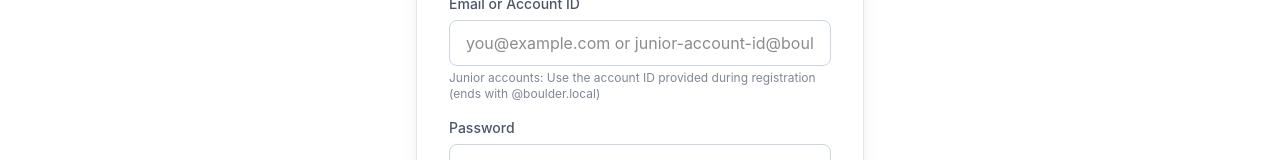
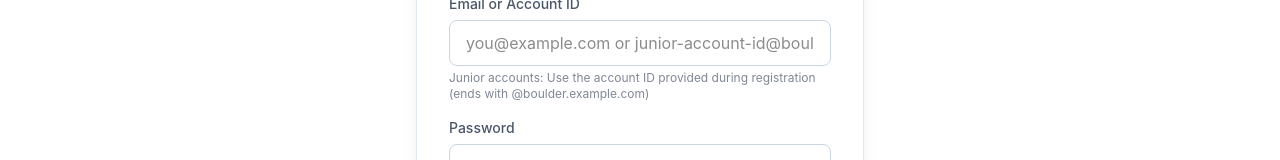
Before and after one commit to angus-cummings/climbing-tracker, a Next.js app: page / in a window 1280 px wide. Shown: the part 319-479 px from the top of the page. Built offline with nearby package versions, Linux system fonts and the light colour scheme; no server answers.

Commit message:
junior email

```diff
--- a/app/page.tsx
+++ b/app/page.tsx
@@ -65,7 +65,7 @@ export default function LoginPage() {
                 type="email"
                 value={email}
                 onChange={e => setEmail(e.target.value)}
-                placeholder="you@example.com or junior-account-id@boulder.local"
+                placeholder="you@example.com or junior-account-id@boulder.example.com"
                 className="w-full rounded-lg px-4 py-2.5 outline-none transition"
                 style={{
                   backgroundColor: 'var(--input-bg)',
@@ -85,7 +85,7 @@ export default function LoginPage() {
                 disabled={loading}
               />
               <p className="mt-1 text-xs" style={{ color: 'var(--foreground-secondary)', opacity: 0.7 }}>
-                Junior accounts: Use the account ID provided during registration (ends with @boulder.local)
+                Junior accounts: Use the account ID provided during registration (ends with @boulder.example.com)
               </p>
             </div>
 
--- a/app/register/page.tsx
+++ b/app/register/page.tsx
@@ -25,7 +25,7 @@ export default function RegisterPage() {
   const generatePlaceholderEmail = (): string => {
     const timestamp = Date.now()
     const random = Math.random().toString(36).substring(2, 9)
-    return `junior-${timestamp}-${random}@boulder.local`
+    return `junior-${timestamp}-${random}@boulder.example.com`
   }
 
   const handleSignUp = async (e: React.FormEvent) => {
@@ -77,7 +77,7 @@ export default function RegisterPage() {
 
     // For placeholder emails, Supabase should be configured to auto-confirm
     // See migrations/add_junior_support.sql for configuration instructions
-    const isPlaceholderEmail = emailToUse.endsWith('@boulder.local')
+    const isPlaceholderEmail = emailToUse.endsWith('@boulder.example.com')
 
     const { data, error: signUpError } = await supabase.auth.signUp({
       email: emailToUse,
```
